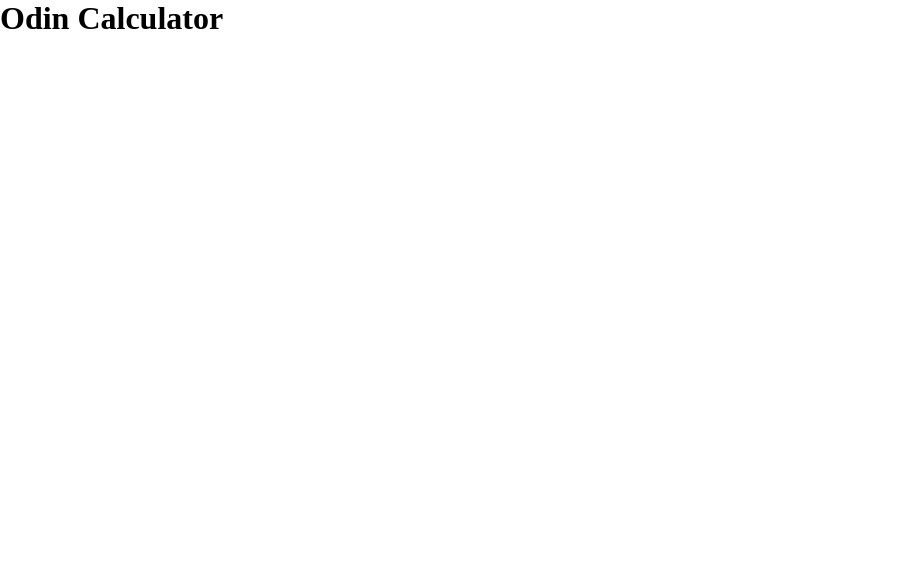
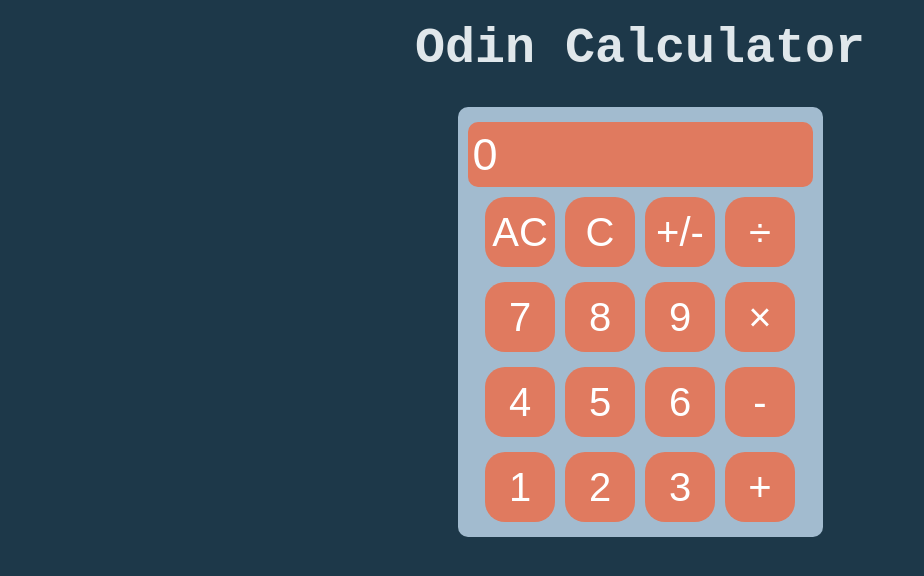
Before and after one commit to GoodGuyFate/odin-Calculator, a plain HTML site: page index.html in a window 1280 px wide. Shown: the whole page, without its empty margins (0-924 px from the left). Drawn offline with Linux system fonts and the light colour scheme.

Commit message:
Work on frontend of calculator

```diff
--- a/index.html
+++ b/index.html
@@ -8,6 +8,51 @@
     <script src="javascript.js" defer></script>
 </head>
 <body>
-    <h1>Odin Calculator</h1>
+    <div class="title-container">
+        <h1 class="title-item">Odin Calculator</h1>
+    </div>
+    <div class="calculator-wrapper">
+        <div class="calculator-container">
+            <div class="input-container">
+                <input class="input-item" type="text" value="0" autofocus>
+            </div>
+                <div class="row-container">
+                    <div class="row-item">
+                        <div class="button-container">
+                            <button class="button-item">AC</button>
+                            <button class="button-item">C</button>
+                            <button class="button-item">+/-</button>
+                            <button class="button-item">÷</button>
+                        </div>
+                    </div>
+                    <div class="row-item">
+                        <div class="button-container">
+                            <button class="button-item">7</button>
+                            <button class="button-item">8</button>
+                            <button class="button-item">9</button>
+                            <button class="button-item">×</button>
+                        </div>
+                    </div>
+                    <div class="row-item">
+                        <div class="button-container">
+                            <button class="button-item">4</button>
+                            <button class="button-item">5</button>
+                            <button class="button-item">6</button>
+                            <button class="button-item">-</button>
+                        </div>
+                    </div>
+                    <div class="row-item">
+                        <div class="button-container">
+                            <button class="button-item">1</button>
+                            <button class="button-item">2</button>
+                            <button class="button-item">3</button>
+                            <button class="button-item">+</button>
+                        </div>
+                    </div>
+
+                </div>
+
+        </div>
+    </div>
 </body>
 </html>
--- a/javascript.js
+++ b/javascript.js
@@ -0,0 +1,16 @@
+function add(x, y) {
+	return Number(x) + Number(y)
+}
+
+function subtract(x, y) {
+	return Number(x) - Number(y)
+}
+
+function multiply(x, y) {
+    return Number(x) * Number(y)
+}
+
+function divide(x, y) {
+    if (y === 0) return "Error"
+    return Number(x) / Number(y)
+}
--- a/style.css
+++ b/style.css
@@ -8,3 +8,83 @@
     margin: 0;
     padding: 0;
 }
+
+body {
+    background-color: 	#1d3849;
+}
+
+.title-container {
+    display: flex;
+    justify-content: center;
+    margin: 20px;
+}
+.title-item {
+    font-family: 'Courier New', Courier, monospace;
+    font-size: 50px;
+    color: #E0E7EB;
+}
+
+.calculator-wrapper {
+    display: flex;
+    flex-direction: column;
+    padding: 10px;
+    align-items: center;
+
+    /* border: solid 2px red; */
+
+}
+.calculator-container {
+    display: flex;
+    flex-direction: column;
+    align-items: center;
+    border-radius: 10px;
+    padding: 10px;
+    padding-top: 15px;
+    background-color: #a2bbcf;
+}
+
+.input-item {
+    display: flex;
+    border-color: transparent;
+    background-color: #E07A5F;
+    color: white;
+    padding: 5px;
+    border-radius: 10px;
+    font-size: 45px;
+    width: 345px;
+    height: 65px;
+}
+.input-item:focus {
+    padding: 5px;
+    outline: none;
+    border: none;
+    box-shadow: none;
+}
+.row-container {
+    display: flex;
+    flex-direction: column;
+    /* border: solid 2px orange; */
+}
+
+.button-container {
+    display: flex;
+    justify-content: center;
+    gap: 10px;
+    margin: 5px;
+    margin-top: 10px;
+    /* border: blue 2px solid; */
+}
+
+.button-item {
+    border: none;
+    background-color: #E07A5F;
+    border-radius: 20px;
+    color: white;
+    width: 70px;
+    height:70px;
+    font-size: 40px;
+    flex: 1;
+}
+.button-item:active {
+    transform: scale(0.98);
+}
```
